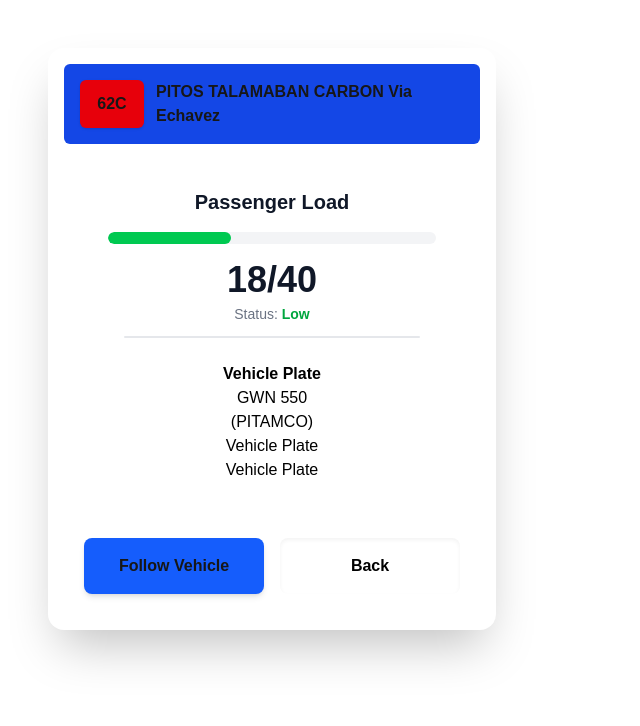
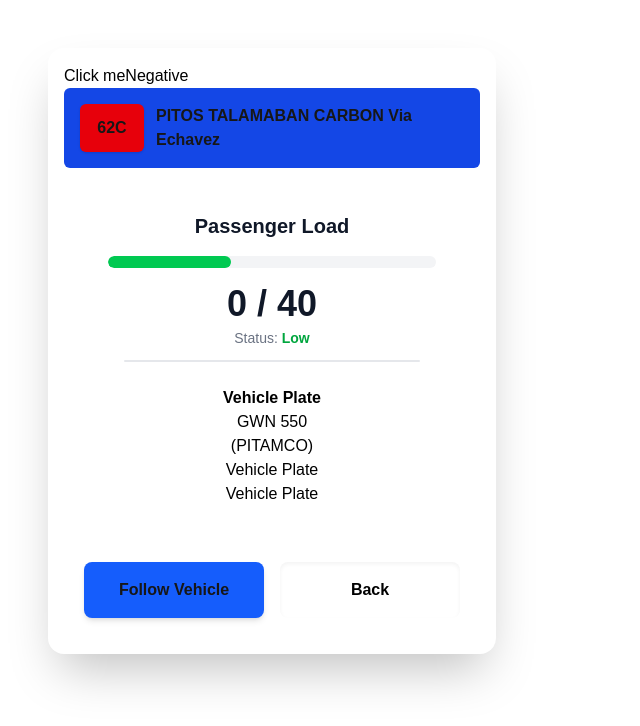
Before and after one commit to konnichiwabon/thesis2, a Next.js app: page / in a window 1280 px wide. Shown: the top 726 px of the page, without its empty margins (0-640 px from the left). Built offline with nearby package versions, Linux system fonts and the light colour scheme.

Commit message:
update with functionality

```diff
--- a/component/cardBox.tsx
+++ b/component/cardBox.tsx
@@ -1,6 +1,36 @@
+"use client";
+
+import { useState } from "react";
+
 export default function CardBox() {
+  const [currentPassengers, setCurrentPassengers] = useState(0);
+
+  const status = () => {
+    if (currentPassengers <= 13)
+      return { text: "Low", color: "text-green-600" };
+    else if (currentPassengers <= 26) {
+      return { text: "Moderate", color: "text-yellow-600" };
+    } else if (currentPassengers <= 40) {
+      return { text: "High", color: "text-red-600" };
+    } else {
+      return { text: "Overloaded", color: "text-purple-600" };
+    }
+  };
+
   return (
     <div className="w-full max-w-md m-12 bg-white   backdrop-blur-sm rounded-2xl shadow-2xl overflow-hidden p-4">
+      <button
+        onClick={() => setCurrentPassengers(currentPassengers + 1)}
+        className="text-black"
+      >
+        Click me{" "}
+      </button>
+      <button
+        onClick={() => setCurrentPassengers(Math.max(0, currentPassengers - 1))}
+        className="text-black"
+      >
+        Negative{" "}
+      </button>
       <div className="bg-blue-700 p-4 flex items-center gap-3 rounded-md ">
         <div className="flex bg-red-600 h-12 w-16 rounded-md shadow-sm items-center justify-center font-bold">
           62C
@@ -33,12 +63,17 @@ export default function CardBox() {
 
           {/* Number Count */}
           <div className="mt-4 text-center">
-            <span className="text-4xl font-bold text-gray-900">18/40</span>
+            <span className="text-4xl font-bold text-gray-900">
+              {` ${currentPassengers} / 40`}
+            </span>
           </div>
 
           {/* Status Text */}
           <p className="text-gray-500 font-medium mt-1 text-sm">
-            Status: <span className="text-green-600 font-bold">Low</span>
+            Status:{" "}
+            <span className={`${status().color} font-bold`}>
+              {status().text}
+            </span>
           </p>
 
           <div className="h-0.5 w-[90%] bg-gray-200 ml-0 rounded mt-3 "> </div>
```
